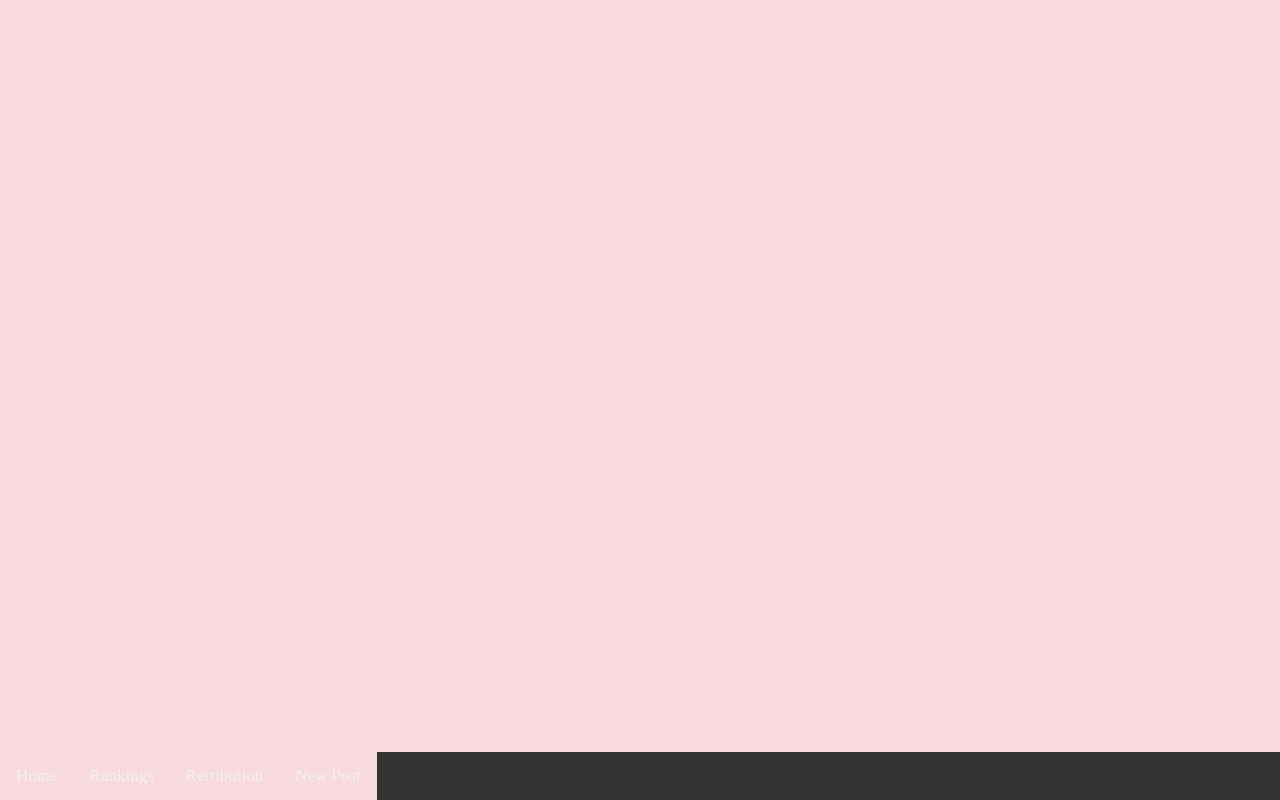
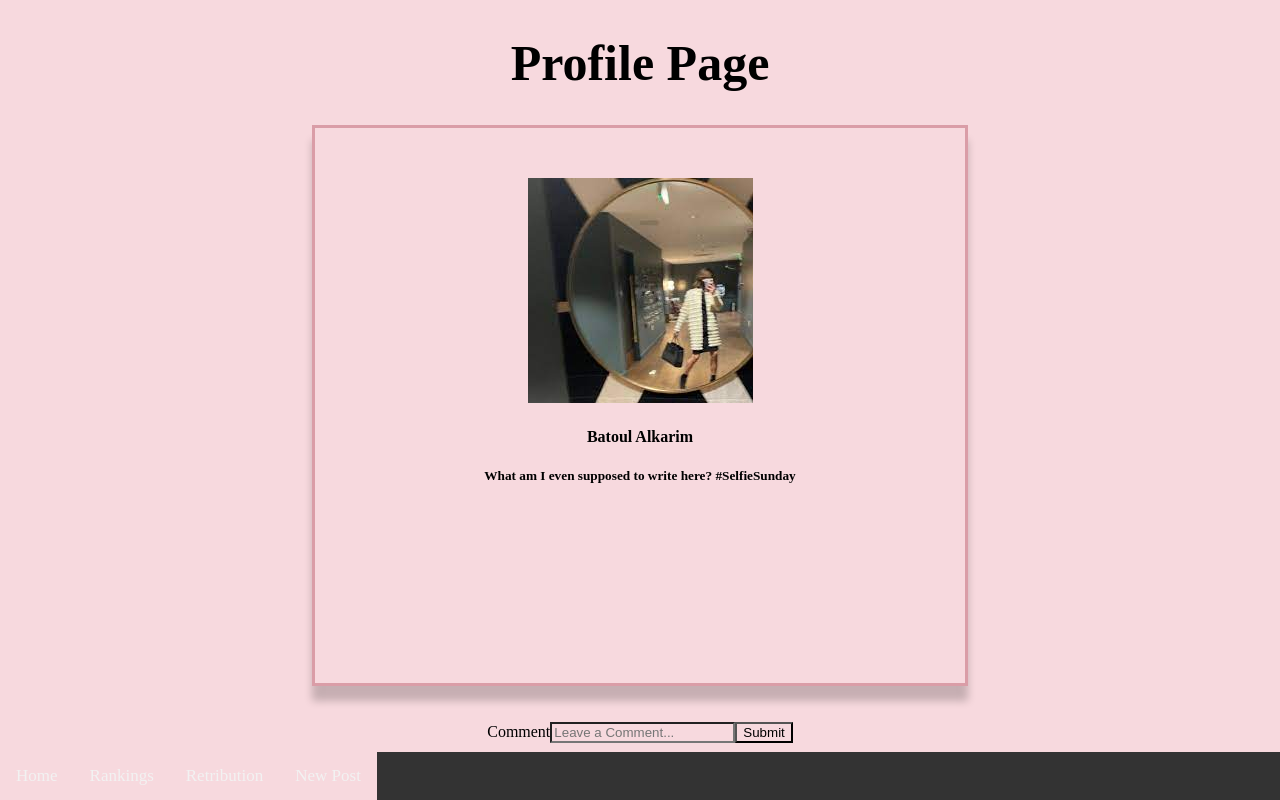
Before and after one commit to batoulalkarim/status, a React (Create React App) app: page /profiles/1 in a window 1280 px wide. Built offline with nearby package versions, Linux system fonts and the light colour scheme; data requests are answered from the project's data file.

Commit message:
deleting branches starting from here

```diff
--- a/src/components/App.js
+++ b/src/components/App.js
@@ -3,13 +3,14 @@ import NavBar from './NavBar';
 import HomePage from './HomePage';
 import RankingsPage from './RankingsPage';
 import Profile from './Profile';
-import { Route, Switch } from 'react-router-dom';
+import { Route, Switch, BrowserRouter as Router } from 'react-router-dom';
 import { React, useState, useEffect} from 'react';
 import NewPost from './NewPost';
 
 function App() {
 
   const [profileData, setProfileData] = useState([]);
+
   useEffect(() => {
     fetch('http://localhost:8002/profiles')
     .then(response => response.json())
@@ -28,7 +29,7 @@ function App() {
 
 
   return (
-    <div className='App'>
+    <Router>
       <Switch>
       <Route exact path='/'>
         <HomePage profiles={profileData}/>
@@ -36,7 +37,7 @@ function App() {
       <Route exact path='/rankings'>
         <RankingsPage />
       </Route>
-      <Route path='/Profile.js'>
+      <Route path='/profiles/:id'>
         <Profile />
       </Route>
       <Route exact path='/new-post'>
@@ -46,7 +47,7 @@ function App() {
       </Route>
     </Switch>
       <NavBar />
-    </div>
+      </Router>
   );
 }
 export default App;
--- a/src/components/Profile.js
+++ b/src/components/Profile.js
@@ -1,15 +1,24 @@
-import React from 'react'
+import {React, useState, useEffect} from 'react';
+import {useParams} from "react-router-dom";
 
+function Profile() {
+    const [profile, setProfile] = useState(null);
+    const {id} = useParams()
 
-function Profile({caption, name,}) {
+    useEffect(() => {
+      fetch(`http://localhost:8002/profiles/${id}`)
+      .then(r => r.json())
+      .then(data => setProfile(data))
+    }, [id])
+    if(!profile) return <h2>Loading...</h2>
 
   return (
     <div>
       <h1 className="status">Profile Page</h1>
     <div className="profileCard">
-     <h1>image here</h1>
-     <h4>{name}</h4>
-     <h5>{caption}</h5>
+     <img src={profile.profile_pic} alt="profile"></img>
+     <h4>{profile.name}</h4>
+     <h5>{profile.caption}</h5>
 
     </div>
     <br />
--- a/src/components/ProfileCard.js
+++ b/src/components/ProfileCard.js
@@ -1,9 +1,9 @@
 import React from 'react';
-import { useHistory } from 'react-router-dom';
+import { Link } from 'react-router-dom';
 
 function ProfileCard({ profile, onDeletePost }){
-    const history = useHistory();
     function handleDeletePost(){
+
         fetch(`http://localhost:8002/profiles/${profile.id}`, {
             method: "DELETE",
         });
@@ -11,8 +11,9 @@ function ProfileCard({ profile, onDeletePost }){
     }
 
     return(
+        <Link to= {`profiles/${profile.id}`}>
         <div className="column">
-        <div className="cards" onClick={() => history.push('/Profile.js')}>
+        <div className="cards">
                 <div className="image">
                     <img alt="oh no!" src={profile.profile_pic} className="profilePicture" />
                 </div>
@@ -27,6 +28,7 @@ function ProfileCard({ profile, onDeletePost }){
                 <button onSubmit={handleDeletePost}>Delete</button>
             </div>
         </div>
+        </Link>
     )
 }
 
```
